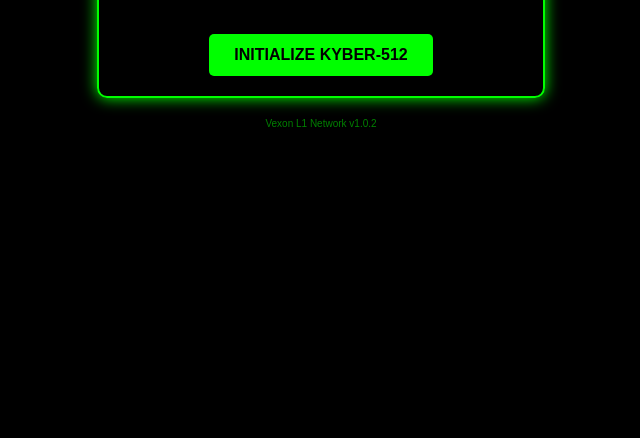
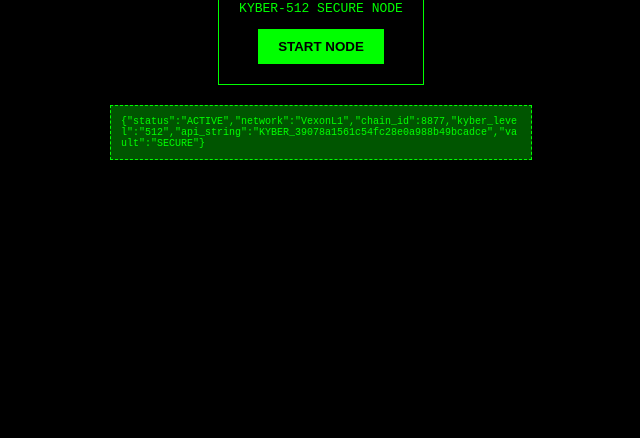
Before and after one commit to timevaluechain/quantum-shield, a plain HTML site: page index.html in a window 1280 px wide. Shown: the part 362-800 px from the top of the page, without its empty margins (319-959 px from the left). Drawn offline with Linux system fonts and the light colour scheme.

Commit message:
Fix: Resolve bash event error and restore API interface

```diff
--- a/index.html
+++ b/index.html
@@ -1 +1 @@
-<!DOCTYPE html><html><head><title>Vexon L1 Quantum Shield</title><meta name="viewport" content="width=device-width, initial-scale=1.0"><style>body{background:#000;color:#0f0;font-family:sans-serif;text-align:center;padding-top:30vh;margin:0;} .box{border:2px solid #0f0;padding:20px;display:inline-block;border-radius:10px;box-shadow: 0 0 15px #0f0;} .btn{background:#0f0;color:#000;padding:12px 25px;border-radius:5px;font-weight:bold;margin-top:20px;display:inline-block;text-decoration:none;}</style></head><body><div class="box"><h1>QUANTUM PROTECT PRO</h1><p>CHAIN ID: 8877 | STATUS: SECURE</p><a href="#" class="btn">INITIALIZE KYBER-512</a></div><div style="margin-top:20px;font-size:10px;opacity:0.5;">Vexon L1 Network v1.0.2</div></body></html>
+<!DOCTYPE html><html><head><title>Vexon L1</title><meta name="viewport" content="width=device-width, initial-scale=1.0"><style>body{background:#000;color:#0f0;font-family:monospace;display:flex;flex-direction:column;align-items:center;justify-content:center;height:100vh;margin:0;padding:20px;box-sizing:border-box;} .box{border:1px solid #0f0;padding:20px;text-align:center;margin-bottom:20px;} .btn{background:#0f0;color:#000;padding:10px 20px;border:none;font-weight:bold;cursor:pointer;} .api-raw{background:#050;color:#0f0;padding:10px;font-size:10px;word-break:break-all;border:1px dashed #0f0;width:100%;max-width:400px;}</style></head><body><div class="box"><h1>VEXON L1</h1><p>KYBER-512 SECURE NODE</p><button class="btn" onclick="alert("Handshake Success")">START NODE</button></div><div class="api-raw">{"status":"ACTIVE","network":"VexonL1","chain_id":8877,"kyber_level":"512","api_string":"KYBER_39078a1561c54fc28e0a988b49bcadce","vault":"SECURE"}</div></body></html>
```
